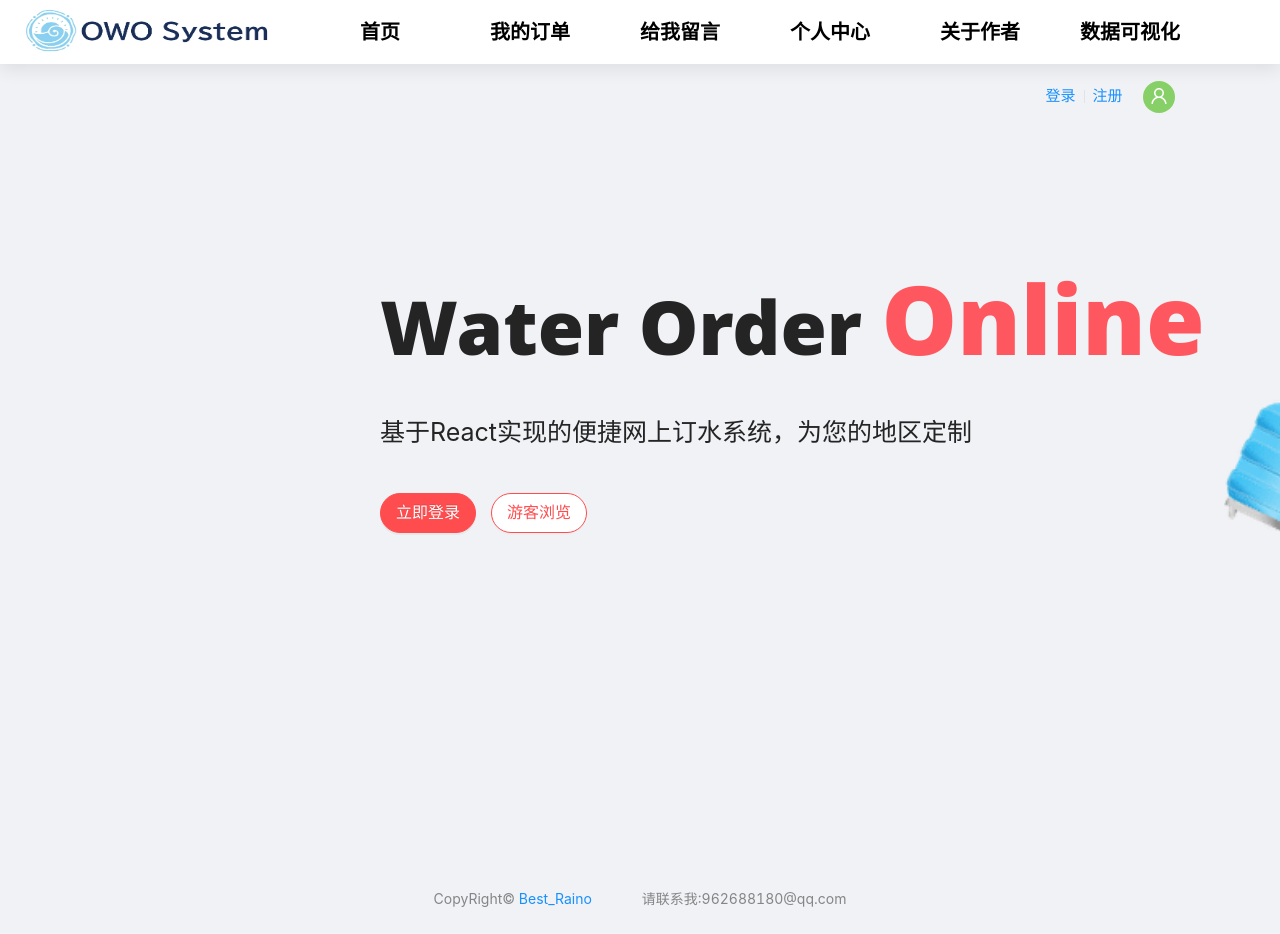
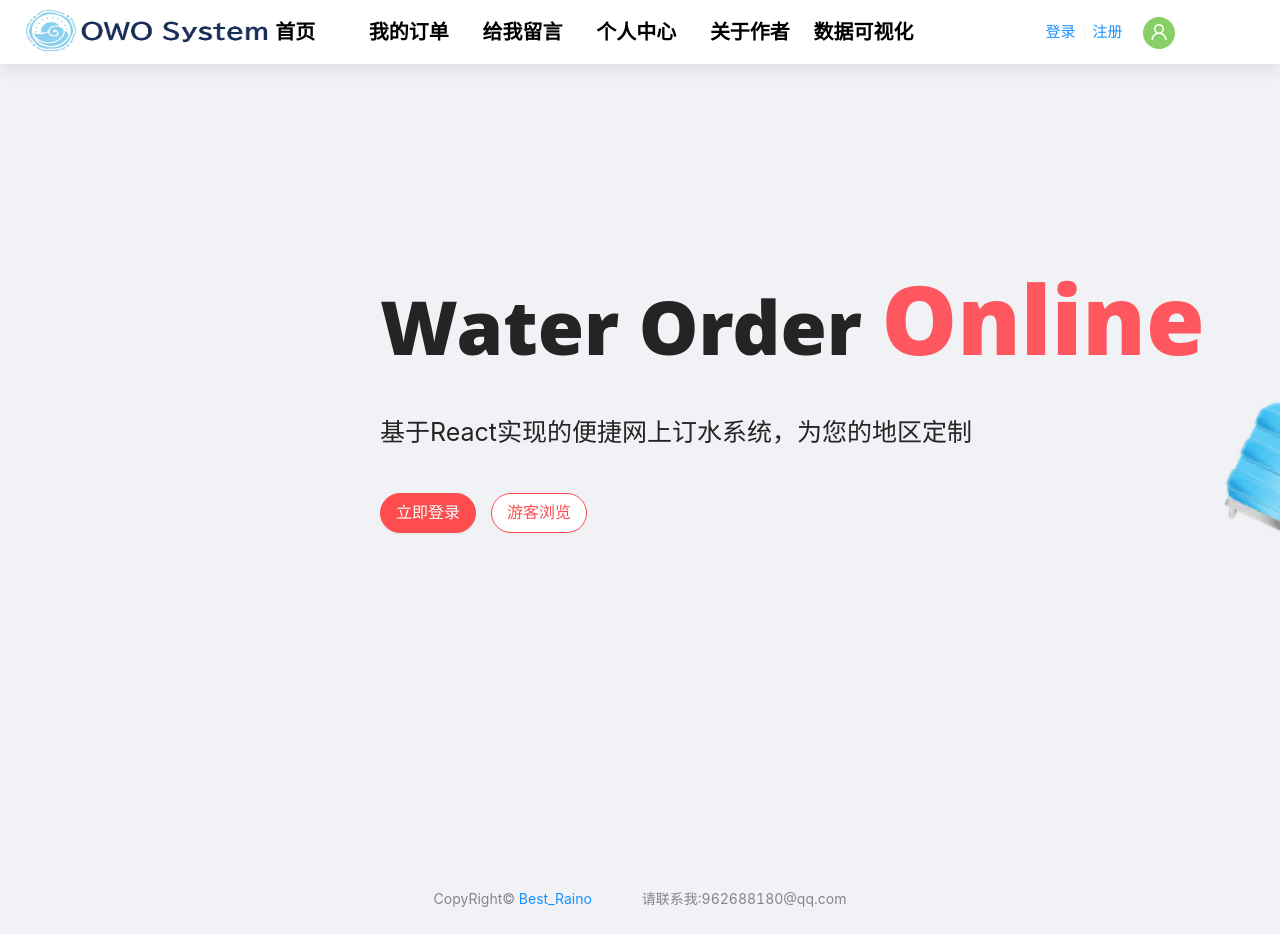
Before and after one commit to Raino2/WaterOrder, a React app: page / in a window 1280 px wide. Shown: the top 934 px of the page. Built offline with nearby package versions, Linux system fonts and the light colour scheme.

Commit message:
style:调整Header组件 菜单项和头像错位的问题

```diff
--- a/src/components/Header/components/LinkList.tsx
+++ b/src/components/Header/components/LinkList.tsx
@@ -31,7 +31,7 @@ const IndexLinkList = () => {
     },
   ];
 
-  const menuWidth = 900;
+  const menuWidth = 835;
   const listLength = linkConfig.length;
   const listWidth = menuWidth / listLength;
 
--- a/src/components/Header/styles/index.module.scss
+++ b/src/components/Header/styles/index.module.scss
@@ -1,5 +1,5 @@
 .logo {
-  width: 270px;
+  width: 16.4%;
   float: left;
   height: 64px;
   margin: 0;
@@ -13,7 +13,7 @@
 }
 
 .menu {
-  width: 900px;
+  width: 55%;
   height: 64px;
   display: flex;
   float: left;
```
